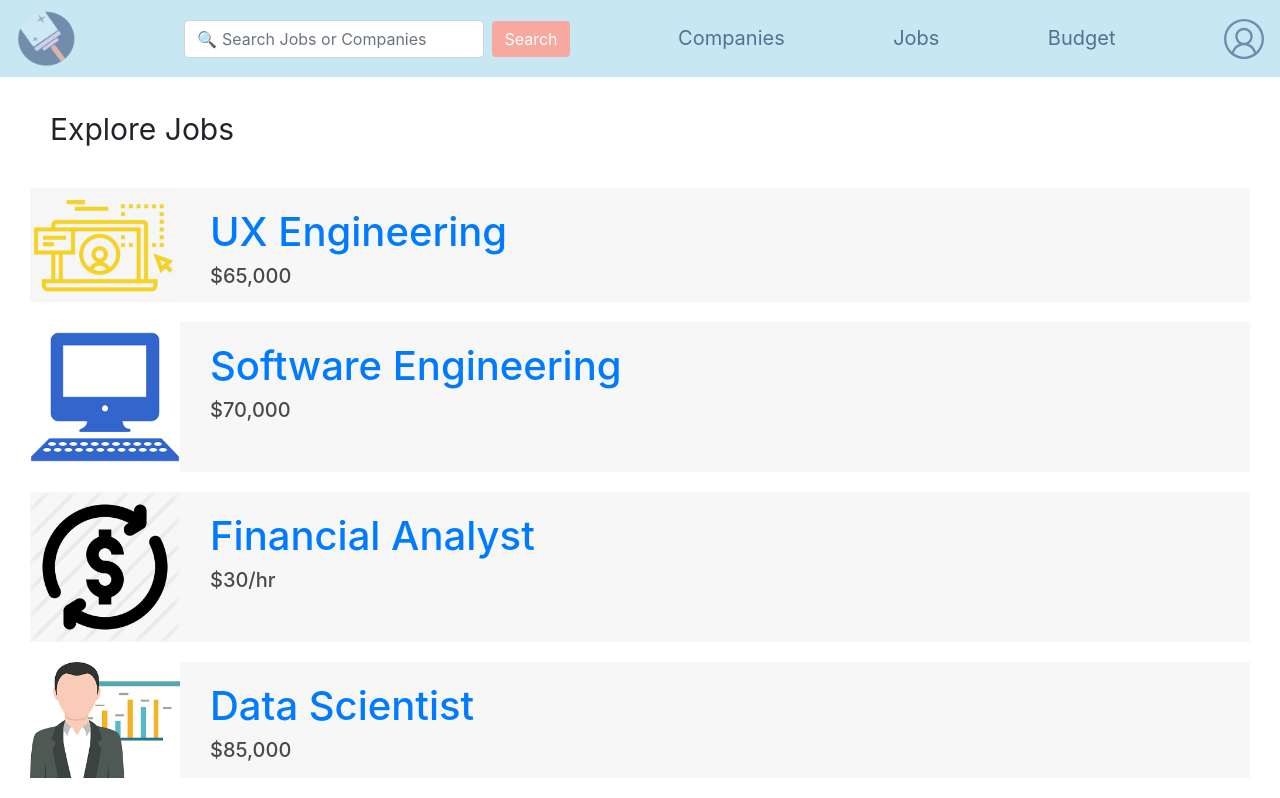
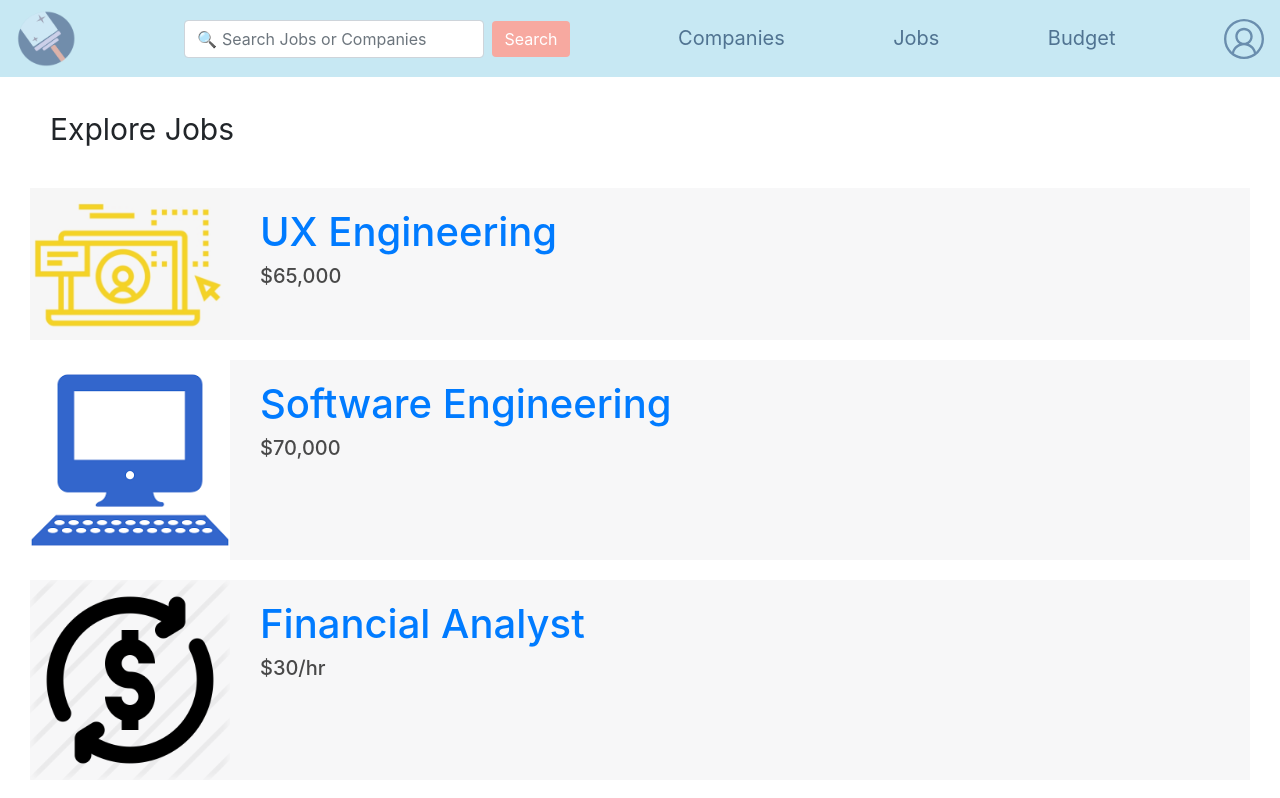
Before and after one commit to annatruelove/squeegee, a React (Create React App) app: page /jobs in a window 1280 px wide. Shown: the top 798 px of the page. Built offline with nearby package versions, Linux system fonts and the light colour scheme.

Commit message:
Small styling fixes

```diff
--- a/src/custom.scss
+++ b/src/custom.scss
@@ -209,7 +209,7 @@ $theme-colors: (
 }
 
 #search-img {
-    width: 150px;
+    width: 200px;
 }
 
 #search-text {
--- a/src/screens/Review.js
+++ b/src/screens/Review.js
@@ -11,9 +11,10 @@ import cities from '../data/cities'
 const Review = () => {
 
     return (
+        <>
+        <Navigation />
+        <div class='details'>
 
-        <div class='details'>
-            <Navigation />
 
             <h1>Leave a review!</h1>
             <form>
@@ -42,6 +43,7 @@ const Review = () => {
             </NavLink>
             <br></br>
             </div>
+            </>
     );
 }
 
```
